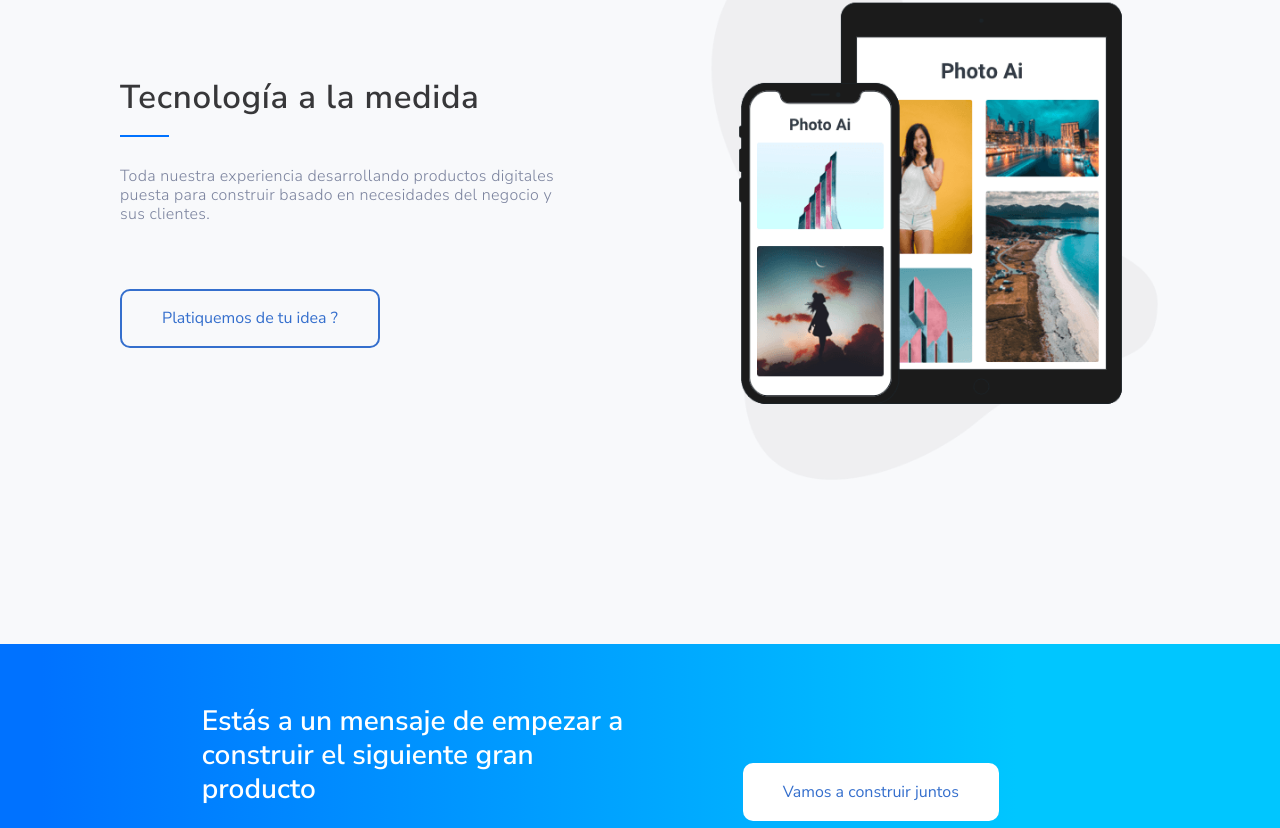
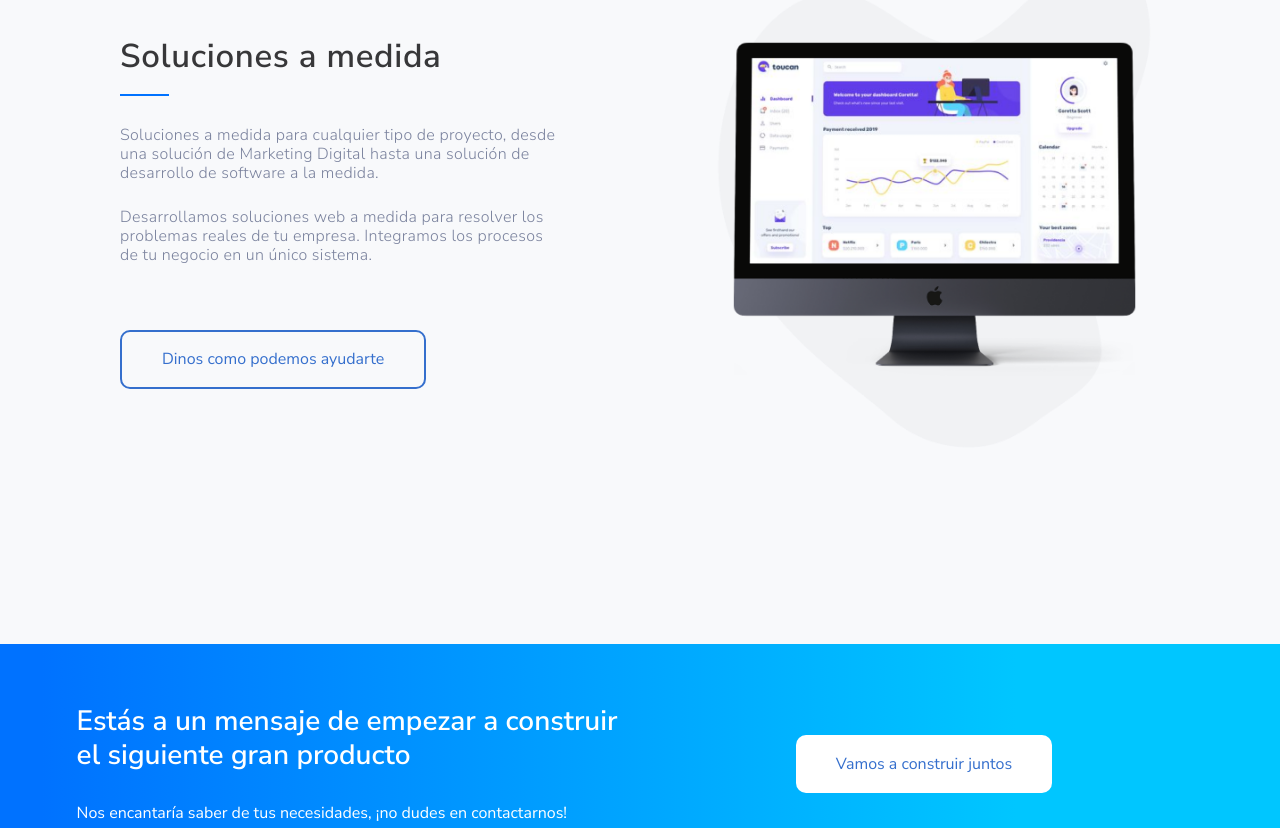
Before and after one commit to GEIDIT/Landing, a React (Create React App) app: page / in a window 1280 px wide. Shown: the part 2372-3200 px from the top of the page. Built offline with nearby package versions, Linux system fonts and the light colour scheme.

Commit message:
[ :zap: ] Add: Se termino la primera version de la pagina de inicio

```diff
--- a/src/Data/Data.js
+++ b/src/Data/Data.js
@@ -1,4 +1,6 @@
 import ServicioImg from "../Assets/images/feature1.png";
+import ServicioImg1 from "../Assets/images/feature2.png";
+import ServicioImg2 from "../Assets/images/feature3.png";
 import LogoFooter from "../Assets/images/GeiditLogo.png";
 
 export const Data = {
@@ -52,20 +54,22 @@ export const Data = {
       title: "Ciencia de Datos",
       description: [
         "Generamos entendimiento a través de la extracción y procesamiento de datos para unir todos los puntos y crear insights de valor para usuarios, audiencias, negocios y políticos.",
+        "Desde el monitoreo de noticas, seguimiento de tendencias, análisis de datos, creación de dashboards y visualizaciones de datos, Podemos brindarte informacion clave.",
       ],
-      img: ServicioImg,
+      img: ServicioImg1,
       Message:
         "¡Hey  *GEIDIT*  tengo un proyecto increíble! Quiero Obtener información que me permita tomar decisiones de negocio  y/o conocer un panorama más amplio de donde se encuentra mi negocio. !",
       Text: "¡Platiquemos sobre datos!",
     },
     {
-      title: "Tecnología a la medida",
+      title: "Soluciones a medida",
       description: [
-        "Toda nuestra experiencia desarrollando productos digitales puesta para construir basado en necesidades del negocio y sus clientes.",
+        "Soluciones a medida para cualquier tipo de proyecto, desde una solución de Marketing Digital hasta una solución de desarrollo de software a la medida.",
+        "Desarrollamos soluciones web a medida  para resolver los problemas reales de tu empresa. Integramos los procesos de tu negocio en un único sistema.",
       ],
-      img: ServicioImg,
+      img: ServicioImg2,
       Message: "Desarollo de productos digitales",
-      Text: "Platiquemos de tu idea  ?",
+      Text: "Dinos como podemos ayudarte",
     },
   ],
   CTABlock: {
@@ -75,6 +79,11 @@ export const Data = {
       "Nos encantaría saber de tus necesidades, ¡no dudes en contactarnos!",
     Message: "¡Hey  *GEIDIT*  tengo un proyecto increíble! ¿Dónde empezamos?",
     Text: "Vamos a construir juntos",
+  },
+  FormInfo: {
+    Title: "Hablemos",
+    Description:
+      "Si está interesado en trabajar conmigo en su próximo proyecto, no dude en ponerse en contacto conmigo.",
   },
   FooterInfo: {
     Logo: {
--- a/src/components/Banner/Banner.styles.css
+++ b/src/components/Banner/Banner.styles.css
@@ -44,7 +44,7 @@
   }
   .Banner-Content {
     flex-direction: row;
-    width: 70%;
+    width: 90%;
     align-items: center;
     justify-content: space-between;
   }
@@ -52,9 +52,12 @@
     width: 50%;
   }
   #ContactBtn {
-    width: 30%;
+    width: 40%;
   }
 }
 
 @media screen and (min-width: 1024px) {
+  #ContactBtn {
+    width: 25%;
+  }
 }
--- a/src/components/Form/Form.jsx
+++ b/src/components/Form/Form.jsx
@@ -1,5 +1,8 @@
 import React from "react";
+import { Data } from "../../Data/Data";
 import "./Form.styles.css";
+
+const { FormInfo } = Data;
 
 export const Form = () => {
   return (
@@ -7,11 +10,8 @@ export const Form = () => {
       <div className="Form-Container">
         <form id="contact" class="form" name="contact" netlify>
           <div class="form-content">
-            <h2 class="title">Hablemos</h2>
-            <p class="form-text">
-              Si está interesado en trabajar conmigo en su próximo proyecto, no
-              dude en ponerse en contacto conmigo.
-            </p>
+            <h2 class="title">{FormInfo.Title}</h2>
+            <p class="form-text">{FormInfo.Description}.</p>
             <label for="form-name">
               Nombre Completo
               <input
```
Also changed, not shown: src/Assets/images/feature2.png (added), src/Assets/images/feature3.png (added).
